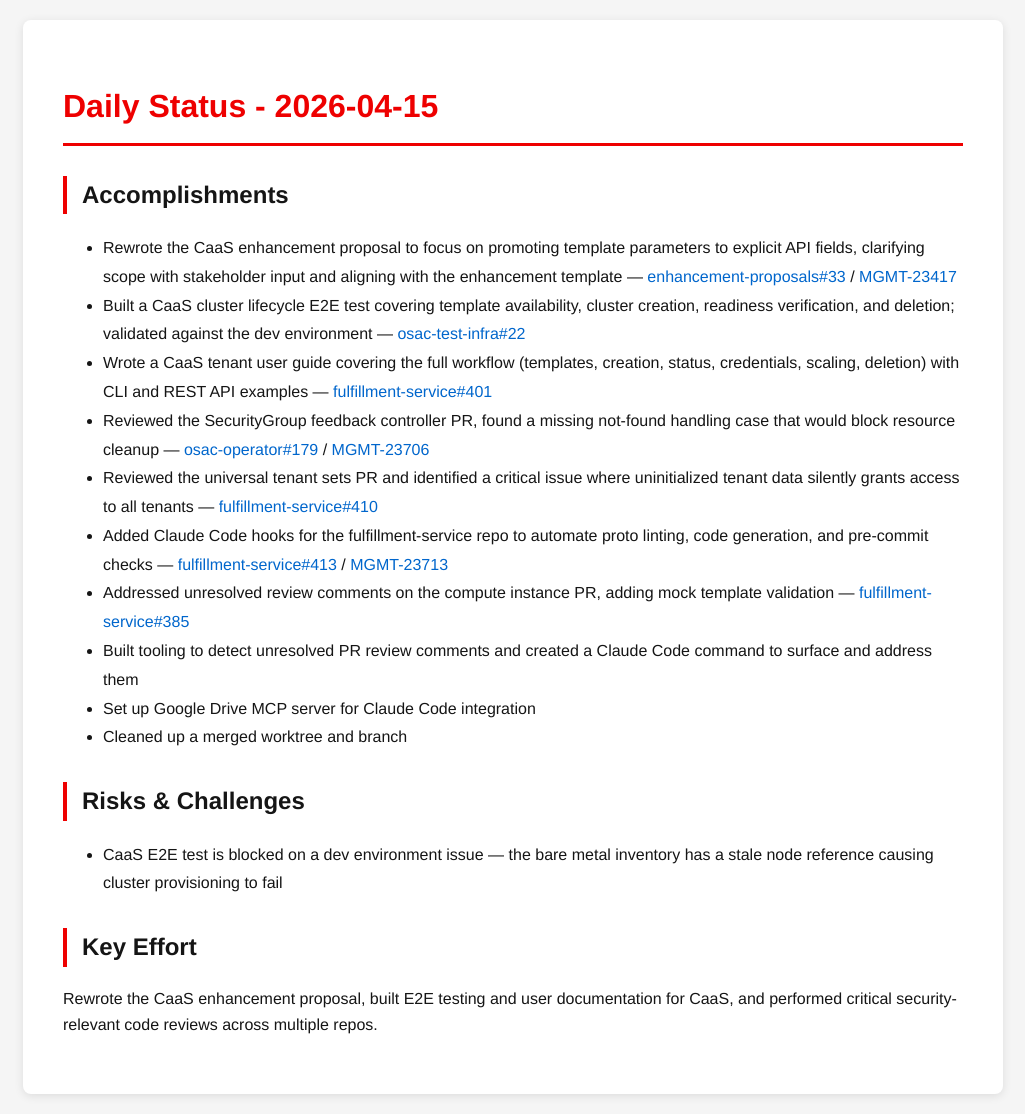
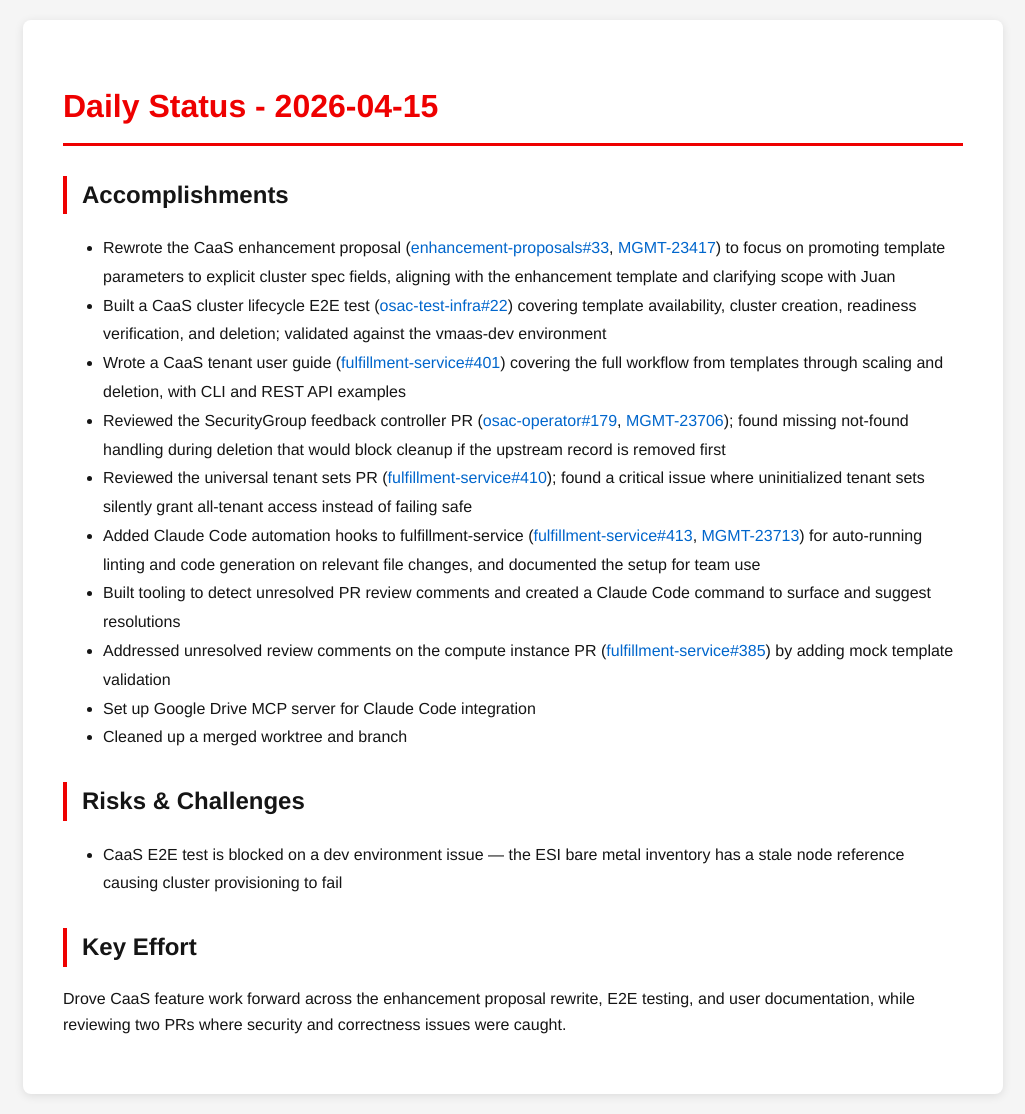
Before and after one commit to tzvatot/daily-status, a Jekyll site: the page built from 2026-04-15.md, in a window 1280 px wide. Shown: the whole page, without its empty margins (127-1152 px from the left). Built offline with Jekyll 4.4.1, drawn with Linux system fonts in a browser that asks for light colours.

Commit message:
Daily status update - 2026-04-15

```diff
--- a/2026-04-15.md
+++ b/2026-04-15.md
@@ -7,22 +7,19 @@ date: 2026-04-15
 # Daily Status - 2026-04-15
 
 ## Accomplishments
-
-- Rewrote the CaaS enhancement proposal to focus on promoting template parameters to explicit API fields, clarifying scope with stakeholder input and aligning with the enhancement template — [enhancement-proposals#33](https://github.com/osac-project/enhancement-proposals/pull/33) / [MGMT-23417](https://issues.redhat.com/browse/MGMT-23417)
-- Built a CaaS cluster lifecycle E2E test covering template availability, cluster creation, readiness verification, and deletion; validated against the dev environment — [osac-test-infra#22](https://github.com/osac-project/osac-test-infra/pull/22)
-- Wrote a CaaS tenant user guide covering the full workflow (templates, creation, status, credentials, scaling, deletion) with CLI and REST API examples — [fulfillment-service#401](https://github.com/osac-project/fulfillment-service/pull/401)
-- Reviewed the SecurityGroup feedback controller PR, found a missing not-found handling case that would block resource cleanup — [osac-operator#179](https://github.com/osac-project/osac-operator/pull/179) / [MGMT-23706](https://issues.redhat.com/browse/MGMT-23706)
-- Reviewed the universal tenant sets PR and identified a critical issue where uninitialized tenant data silently grants access to all tenants — [fulfillment-service#410](https://github.com/osac-project/fulfillment-service/pull/410)
-- Added Claude Code hooks for the fulfillment-service repo to automate proto linting, code generation, and pre-commit checks — [fulfillment-service#413](https://github.com/osac-project/fulfillment-service/pull/413) / [MGMT-23713](https://issues.redhat.com/browse/MGMT-23713)
-- Addressed unresolved review comments on the compute instance PR, adding mock template validation — [fulfillment-service#385](https://github.com/osac-project/fulfillment-service/pull/385)
-- Built tooling to detect unresolved PR review comments and created a Claude Code command to surface and address them
+- Rewrote the CaaS enhancement proposal ([enhancement-proposals#33](https://github.com/osac-project/enhancement-proposals/pull/33), [MGMT-23417](https://issues.redhat.com/browse/MGMT-23417)) to focus on promoting template parameters to explicit cluster spec fields, aligning with the enhancement template and clarifying scope with Juan
+- Built a CaaS cluster lifecycle E2E test ([osac-test-infra#22](https://github.com/osac-project/osac-test-infra/pull/22)) covering template availability, cluster creation, readiness verification, and deletion; validated against the vmaas-dev environment
+- Wrote a CaaS tenant user guide ([fulfillment-service#401](https://github.com/osac-project/fulfillment-service/pull/401)) covering the full workflow from templates through scaling and deletion, with CLI and REST API examples
+- Reviewed the SecurityGroup feedback controller PR ([osac-operator#179](https://github.com/osac-project/osac-operator/pull/179), [MGMT-23706](https://issues.redhat.com/browse/MGMT-23706)); found missing not-found handling during deletion that would block cleanup if the upstream record is removed first
+- Reviewed the universal tenant sets PR ([fulfillment-service#410](https://github.com/osac-project/fulfillment-service/pull/410)); found a critical issue where uninitialized tenant sets silently grant all-tenant access instead of failing safe
+- Added Claude Code automation hooks to fulfillment-service ([fulfillment-service#413](https://github.com/osac-project/fulfillment-service/pull/413), [MGMT-23713](https://issues.redhat.com/browse/MGMT-23713)) for auto-running linting and code generation on relevant file changes, and documented the setup for team use
+- Built tooling to detect unresolved PR review comments and created a Claude Code command to surface and suggest resolutions
+- Addressed unresolved review comments on the compute instance PR ([fulfillment-service#385](https://github.com/osac-project/fulfillment-service/pull/385)) by adding mock template validation
 - Set up Google Drive MCP server for Claude Code integration
 - Cleaned up a merged worktree and branch
 
 ## Risks & Challenges
-
-- CaaS E2E test is blocked on a dev environment issue — the bare metal inventory has a stale node reference causing cluster provisioning to fail
+- CaaS E2E test is blocked on a dev environment issue — the ESI bare metal inventory has a stale node reference causing cluster provisioning to fail
 
 ## Key Effort
-
-Rewrote the CaaS enhancement proposal, built E2E testing and user documentation for CaaS, and performed critical security-relevant code reviews across multiple repos.
+Drove CaaS feature work forward across the enhancement proposal rewrite, E2E testing, and user documentation, while reviewing two PRs where security and correctness issues were caught.
```
